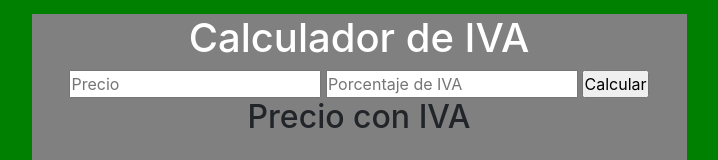
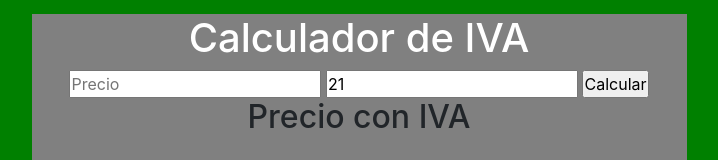
Before and after one commit to maticollavini/tercerpreentregajs, a plain HTML site: page index.html in a window 1280 px wide. Shown: the part 136-296 px from the top of the page, without its empty margins (281-999 px from the left). Drawn offline with nearby package versions, Linux system fonts and the light colour scheme.

Commit message:
pequeña actualizacion

```diff
--- a/index.html
+++ b/index.html
@@ -13,7 +13,7 @@
         <h1>Calculador de IVA</h1>
         <form id="formCalculador">
             <label for="inputPrecio"></label><input type="number" id="inputPrecio" placeholder="Precio">
-            <label for="inputIva"></label><input type="number" id="inputIva" placeholder="Porcentaje de IVA">
+            <label for="inputIva"></label><input type="number" id="inputIva" placeholder="Porcentaje de IVA" value="21">
             <input type="submit" value="Calcular">
         </form>
 
```
